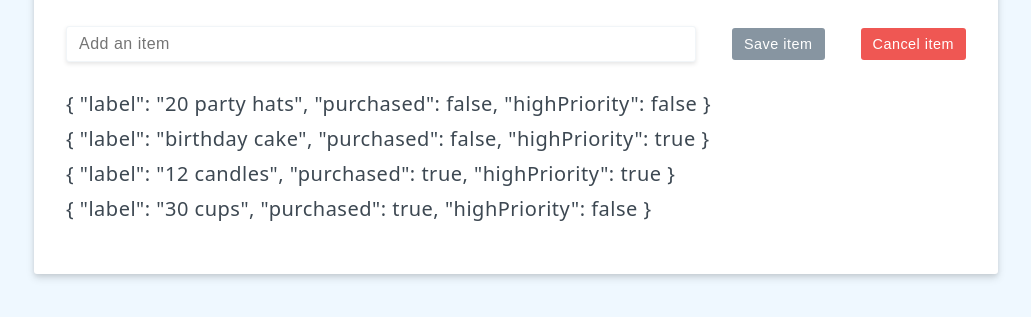
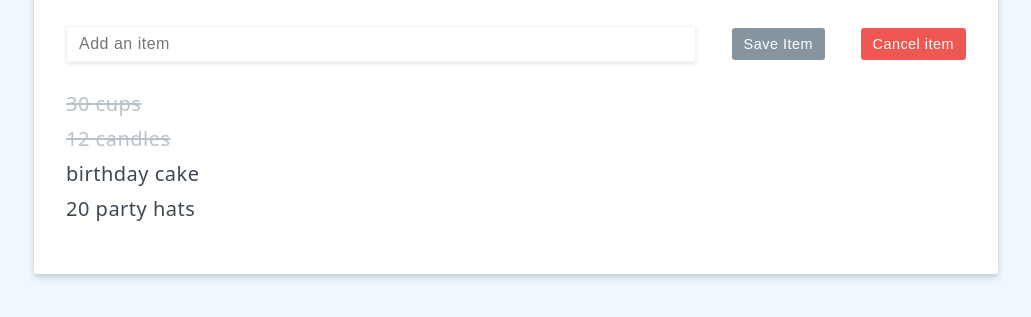
Before and after one commit to ULL-ESIT-DMSI-1920/vue-fundamentals-laura-manzini-alu0101531700, a plain HTML site: page index.html in a window 1280 px wide. Both pictures are taken after a click on the button "Add new item". Shown: the part 313-630 px from the top of the page, without its empty margins (124-1155 px from the left). Drawn offline with nearby package versions, Linux system fonts and the light colour scheme.

Commit message:
Problem solved

```diff
--- a/index.html
+++ b/index.html
@@ -18,16 +18,13 @@
         </div>
         <div v-if="state === 'edition'" class="add-item-form">
             <input v-model="newItem" @keyup.enter="saveItem" placeholder="Add an item" type="text">
-            <button @click="saveItem" class="btn btn-primary" :disabled="newItem.length === 0">Save item</button>
+            <button class="btn btn-primary" :disabled="newItem.length === 0" @click="saveItem">Save Item</button>
             <button @click="changeState('default')" class="btn btn-cancel">Cancel item</button>
         </div>
         <ul>
             <li v-for="item in reversedItems" :class="{strikeout: item.purchased}" @click="togglePurchased(item)">{{ item.label }}</li>
         </ul>
         <p v-if="items.length === 0">Nothing to shop</p>
-        <ul>
-            <li v-for="items in items">{{items}}</li>
-        </ul>
     </div>
     <script>
         const shoppingList = new Vue({
@@ -59,6 +56,11 @@
                     },
                 ]
             },
+            computed: {
+                reversedItems() {
+                    return this.items.slice(0).reverse();
+                }
+            },
             methods:{
                 saveItem() {
                     this.items.push({
```
